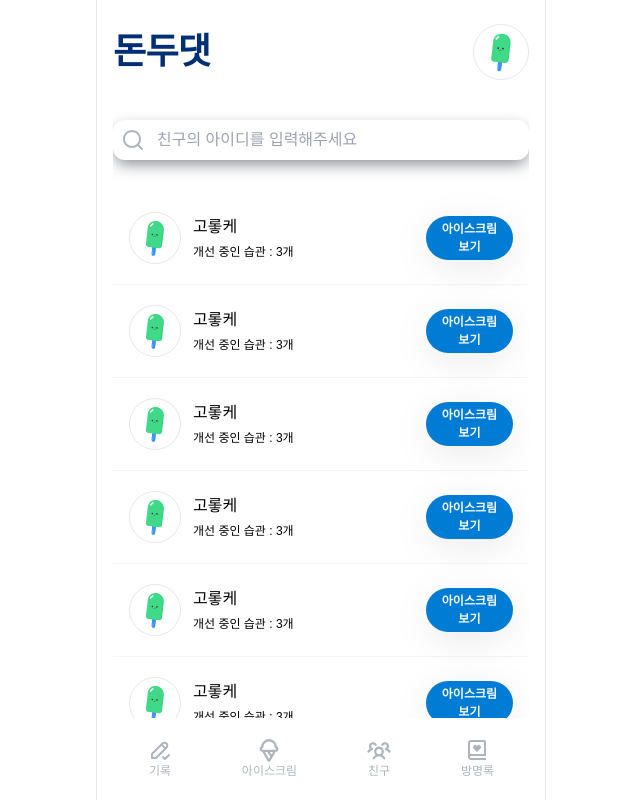
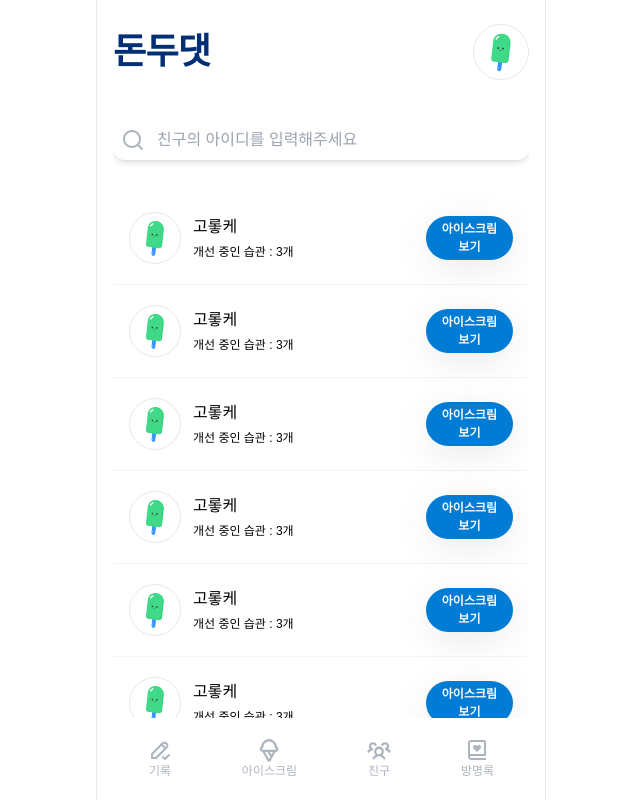
Before and after one commit to LikeLion-KW-TEAM2/TEAM_2_FE, a React (Vite) app: page /friend in a window 1280 px wide. Shown: the whole page, without its empty margins (319-959 px from the left). Built offline with nearby package versions, Linux system fonts and the light colour scheme; a web font is replaced by a local one.

Commit message:
chore : 친구페이지 입력창 수정

```diff
--- a/src/pages/friend/components/SearchInput.tsx
+++ b/src/pages/friend/components/SearchInput.tsx
@@ -2,10 +2,10 @@ import { RiSearchLine } from 'react-icons/ri'
 
 const SearchInput = () => {
   return (
-    <div className="flexAlign gap-3 rounded-xl p-2 shadow-medium">
+    <div className="flexAlign gap-3 rounded-xl p-2 shadow-md">
       <RiSearchLine size={24} className="text-secondary-400" />
       <input
-        className="text-secondary-900 focus:outline-none"
+        className="flex-1 text-secondary-900 focus:outline-none"
         placeholder="친구의 아이디를 입력해주세요"
       />
     </div>
```
